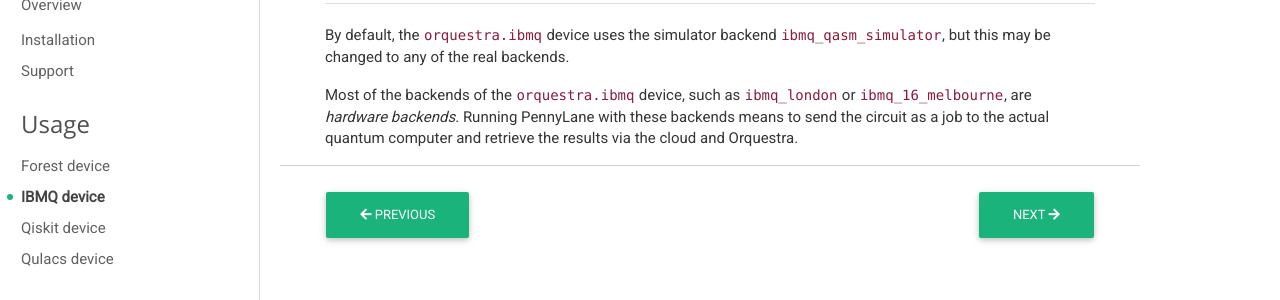
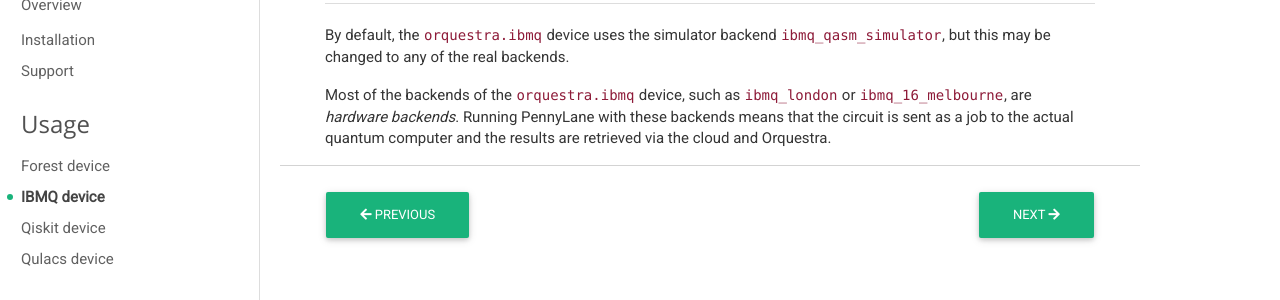
Before and after one commit to PennyLaneAI/pennylane-orquestra, a Sphinx documentation site: the page built from doc/devices/ibmq.rst, in a window 1280 px wide and 900 px high, scrolled down 512 px. Shown: the part 192-492 px from the top of the window. Built offline with Sphinx 7.4.7, drawn with Linux system fonts in a browser that asks for light colours; nearby versions of some CDN libraries.

Commit message:
Update doc/devices/ibmq.rst
Co-authored-by: Theodor <theodor@xanadu.ai>

```diff
--- a/doc/devices/ibmq.rst
+++ b/doc/devices/ibmq.rst
@@ -24,5 +24,4 @@ By default, the ``orquestra.ibmq`` device uses the simulator backend
 
 Most of the backends of the ``orquestra.ibmq`` device, such as ``ibmq_london``
 or ``ibmq_16_melbourne``, are *hardware backends*. Running PennyLane with these
-backends means to send the circuit as a job to the actual quantum computer and
-retrieve the results via the cloud and Orquestra.
+backends means that the circuit is sent as a job to the actual quantum computer and the results are retrieved via the cloud and Orquestra.
```
